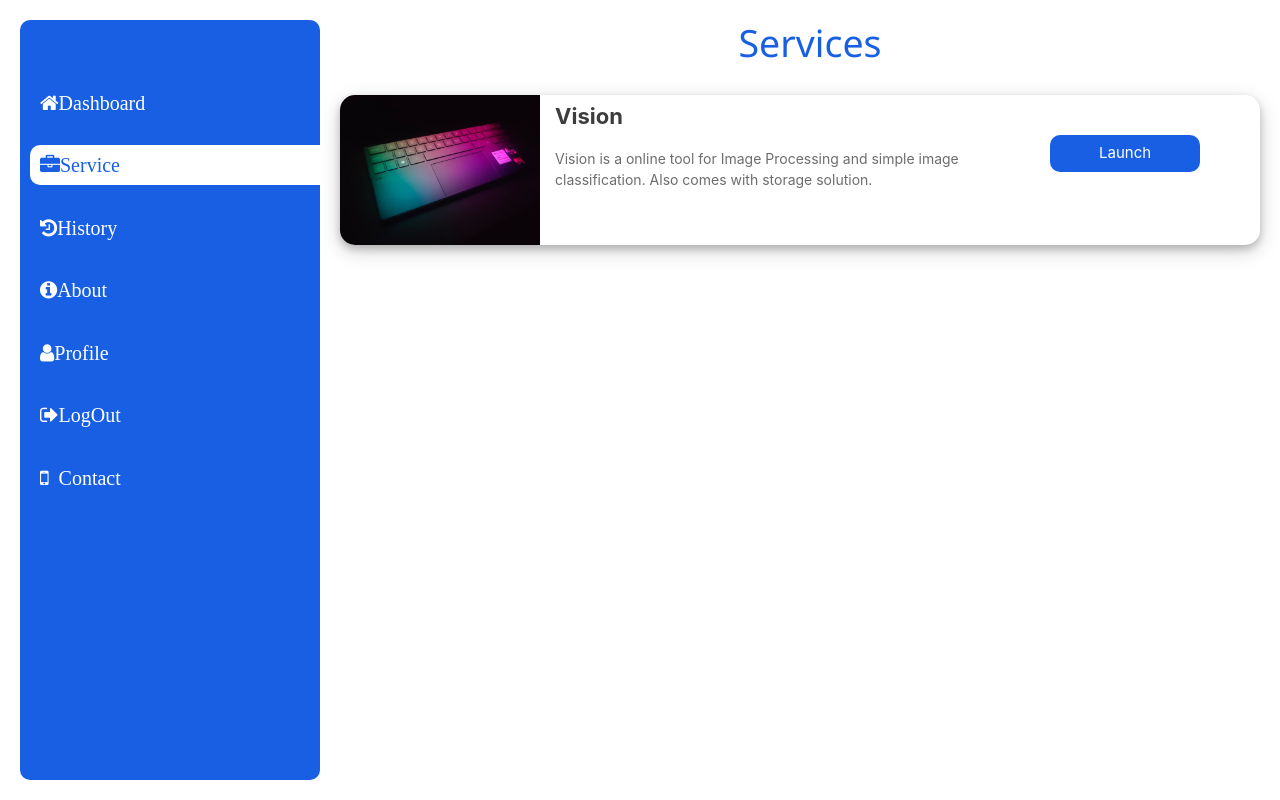
After one commit to tirtharajsinha/vision-x, a Django app: page /service in a window 1280 px wide. The commit adds this page. Run offline with Django 3.2, Linux system fonts and the light colour scheme; a user stored in the database is signed in; some libraries are stand-ins or nearby versions.

Commit message:
added new processing feature and improved UI

```diff
--- a/vision/home/models.py
+++ b/vision/home/models.py
@@ -16,6 +16,7 @@ ACTION_CHOICES = (
     ('CLASSIFICATION', 'classification'),
     ('SKETCHED', 'sketched'),
     ('SHAPE', 'shape'),
+    ('DOCUMENT', 'document'),
 )
 
 
--- a/vision/home/urls.py
+++ b/vision/home/urls.py
@@ -4,6 +4,8 @@ from home import views
 
 urlpatterns = [
     path('', views.index, name="home"),
+    path('dashboard', views.dashboard, name="dashboard"),
+    path('service', views.service, name="service"),
     path('upload', views.upload, name="upload"),
     path('login', views.loginuser, name="login"),
     path('logout', views.logoutuser, name="logout"),
--- a/vision/home/views.py
+++ b/vision/home/views.py
@@ -13,7 +13,19 @@ from django.contrib import messages
 def index(request):
     if request.user.is_anonymous:
         return render(request, "index.html")
-    return redirect("/upload")
+    return redirect("/dashboard")
+
+
+def dashboard(request):
+    if request.user.is_anonymous:
+        return redirect("/login")
+    return render(request, "dashboard.html")
+
+
+def service(request):
+    if request.user.is_anonymous:
+        return redirect("/login")
+    return render(request, "service.html")
 
 
 def upload(request):
@@ -47,7 +59,7 @@ def loginuser(request):
             login(request, user)
             messages.add_message(request, messages.INFO,
                                  "welcome back, " + str(request.user) + ". you are now logged in.")
-            return redirect("/upload")
+            return redirect("/dashboard")
         else:
             messages.add_message(request, messages.INFO,
                                  "Wrong authentication details !! Try again.")
--- a/vision/static/base.css
+++ b/vision/static/base.css
@@ -49,11 +49,10 @@ body {
     margin-left: 10px;
     text-decoration: none;
     color: white;
+    width: 100%;
 }
 
-.sidebar ul a span {
-    margin-left: 10px;
-}
+.sidebar ul a span {}
 
 .sidebar ul .active {
     background: white;
@@ -86,8 +85,3 @@ body {
         width: calc(100% - 70px);
     }
 }
-
-.version {
-    position: absolute;
-    bottom: 20px;
-}
--- /dev/null
+++ b/vision/static/service.css
@@ -0,0 +1,118 @@
+* {
+    margin: 0;
+    padding: 0;
+    box-sizing: border-box;
+}
+
+.headings {
+    color: rgb(24, 95, 228);
+    margin: auto;
+    margin-top: 20px;
+    margin-bottom: 30px;
+    text-align: center;
+    padding: 0px;
+}
+
+.serlist {
+    display: block;
+    width: calc(100%-40px);
+    margin-right: 20px;
+    list-style: none;
+}
+
+.serlist li {
+    width: 100%;
+    box-shadow: 0 4px 8px 0 rgba(0, 0, 0, 0.2), 0 6px 20px 0 rgba(0, 0, 0, 0.19);
+    display: flex;
+    justify-content: space-between;
+    overflow: hidden;
+    border-radius: 15px;
+    height: 150px;
+}
+
+.serlist .title-img {
+    width: 20%;
+    height: 150px;
+    min-width: 200px;
+}
+
+.serlist li .title-img img {
+    width: 100%;
+    height: 150px;
+}
+
+.serlist li .details {
+    width: 50%;
+    padding: 5px;
+    padding-left: 15px;
+}
+
+.serlist li .details .title {
+    font-size: 22px;
+    color: rgb(61, 61, 61);
+    font-weight: 700;
+}
+
+.serlist li .details .des {
+    font-size: 14px;
+    color: rgb(109, 109, 109);
+    word-wrap: normal;
+}
+
+.serlist li .button {
+    width: 30%;
+    height: 100%;
+}
+
+.serlist li .button a {
+    text-decoration: none;
+    display: block;
+    margin: auto;
+    background-color: rgb(24, 95, 228);
+    margin-top: 40px;
+    width: 80%;
+    max-width: 150px;
+    min-width: 100px;
+    padding: 7px;
+    text-align: center;
+    color: white;
+    border-radius: 10px;
+}
+
+@media screen and (max-width: 900px) {
+    .serlist li {
+        flex-direction: column;
+        height: auto;
+        width: 300px;
+        margin: auto;
+    }
+    .serlist li .title-img {
+        width: 100%;
+    }
+    .serlist li .details {
+        width: 100%;
+        padding: 10px;
+        padding-left: 15px;
+        padding-right: 15px;
+        margin: auto;
+    }
+    .serlist li .button {
+        width: 100%;
+    }
+    .serlist li .button a {
+        margin: auto;
+        margin-top: 0px;
+        margin-bottom: 5px;
+    }
+}
+
+@media screen and (max-width: 383px) {
+    .serlist {
+        width: calc(100%-10px);
+        margin-right: 10px;
+    }
+    .serlist li {
+        width: 100%;
+        min-width: 200px;
+    }
+}
--- a/vision/static/upload.css
+++ b/vision/static/upload.css
@@ -125,6 +125,7 @@ select {
 .footer .social {
     display: flex;
     justify-content: center;
+    flex-wrap: wrap;
 }
 
 .social a {
@@ -245,4 +246,8 @@ select {
         width: 100%;
         padding: 0px;
     }
+    .social a {
+        padding: 10px;
+        font-size: 25px;
+    }
 }
--- a/vision/templates/base.html
+++ b/vision/templates/base.html
@@ -18,15 +18,16 @@
 <body>
     <div class="sidebar">
         <ul>
-            <a href="/upload">
-                <li class="fa fa-home home"><span>Home</span></li>
+            <a href="/dashboard">
+                <li class="fa fa-home dashboard"><span>Dashboard</span></li>
+            </a>
+            <a href="/service">
+                <li class="fa fa-briefcase service"><span>Service</span></li>
             </a>
             <a href="/showimg">
                 <li class="fa fa-history history"><span>History</span></li>
             </a>
-            <a href="#">
-                <li class="fa fa-briefcase services"><span>Services</span></li>
-            </a>
+
             <a href="/about">
                 <li class="fa fa-info-circle about"><span>About</span></li>
             </a>
@@ -36,15 +37,16 @@
             <a href="/logout">
                 <li class="fa fa-sign-out logout"><span>LogOut</span></li>
             </a>
-            <a href="/deluser">
-                <li class="fa fa-close deluser" style="color:red; display: none;"><span>Delete Account</span></li>
-            </a>
-            <a href="">
+            <a href="https://tirtharajsinha.github.io">
                 <li class="fa fa-mobile-phone contact"><span>Contact</span</li>
             </a>
+            <a href="/deluser">
+                <li class="fa fa-close deluser" style="color: red; display: none"><span>Delete Account</span>
+                </li>
+            </a>
+            <li></li>
 
         </ul>
-
     </div>
     <div class="container-box">{% block content %}{% endblock %}</div>
 </body>
--- a/vision/templates/index.html
+++ b/vision/templates/index.html
@@ -30,7 +30,7 @@
         <div class="box">
             <!-- <img src="static/indeximage.png" alt="" width="auto" height="800px" /> -->
             <div class="imgbox">
-                <h1>vision-x</h1>
+                <h1>Vision-x</h1>
             </div>
         </div>
         <svg xmlns="http://www.w3.org/2000/svg" viewBox="0 0 1440 320">
--- /dev/null
+++ b/vision/templates/service.html
@@ -0,0 +1,26 @@
+{% extends "base.html"%} {% block title %}Service{% endblock %}{% block css %}static/service.css{% endblock css %}{% block content %}
+<h1 class="headings">Services</h1>
+
+<ul class="serlist">
+    <li>
+        <div class="title-img">
+            <img src="static/thumbnail/vision-thumb.jpg" alt="" />
+        </div>
+        <div class="details">
+            <p class="title">Vision</p>
+            <p class="des">
+                Vision is a online tool for Image Processing and simple image classification. Also comes with storage solution.
+            </p>
+        </div>
+        <div class="button">
+            <a href="/upload">Launch</a>
+        </div>
+    </li>
+</ul>
+<script>
+    document.getElementsByClassName("service")[0].classList.add("active");
+    if (window.history.replaceState) {
+        window.history.replaceState(null, null, window.location.href);
+    }
+</script>
+{% endblock %}
```
Also changed, not shown: vision/home/utils.py (+82 -1 lines), vision/static/dashboard.css (added, +8 -0 lines), vision/static/index.css (+8 -2 lines), vision/templates/dashboard.html (added, +10 -0 lines), vision/templates/upload.html (+12 -2 lines), vision/db.sqlite3, vision/media/finalimages/persp_card_wTAK2xa.jpg (added), vision/media/orgimages/persp_card_6FBrbDm.jpg (added), vision/static/thumbnail/vision-thumb.jpg (added).
